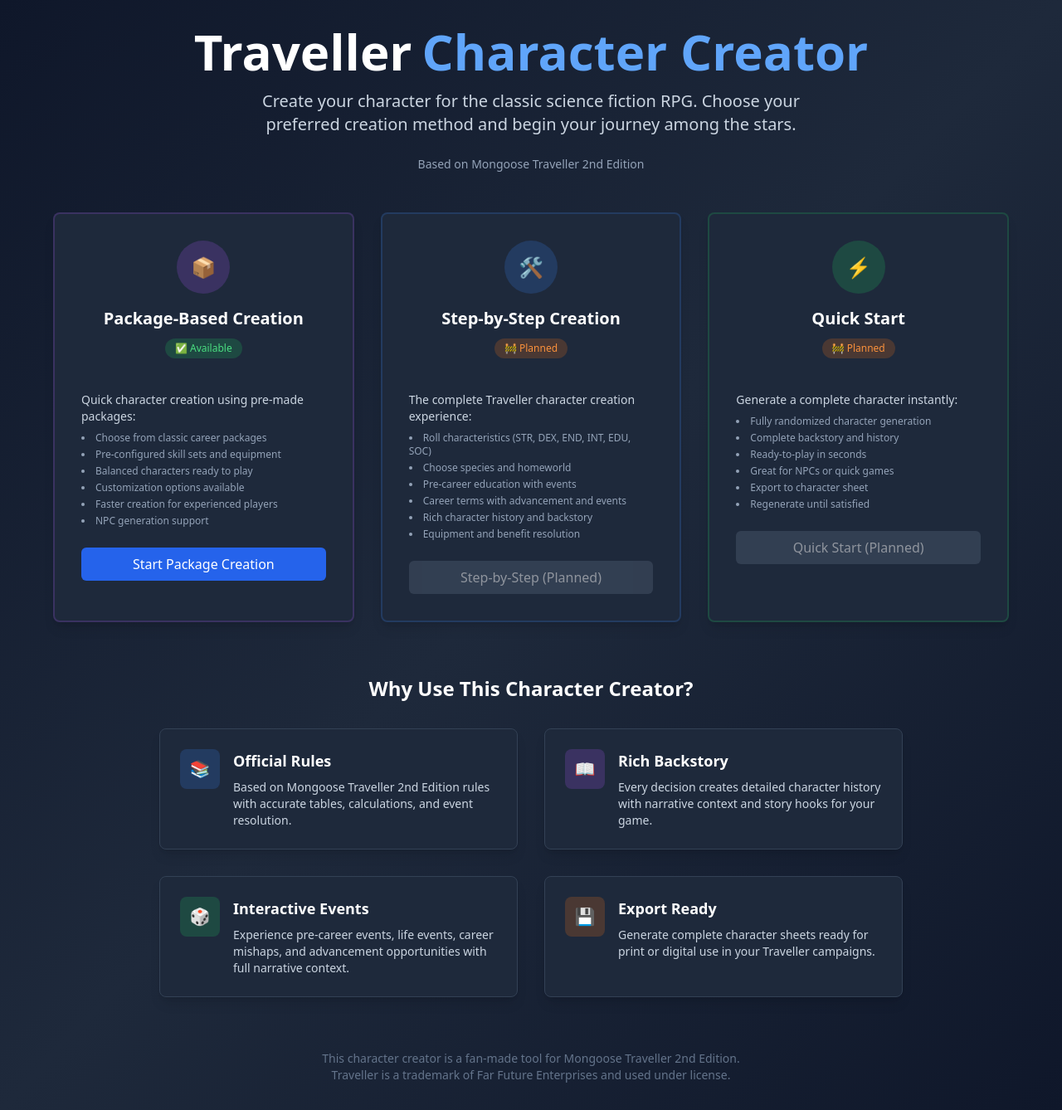
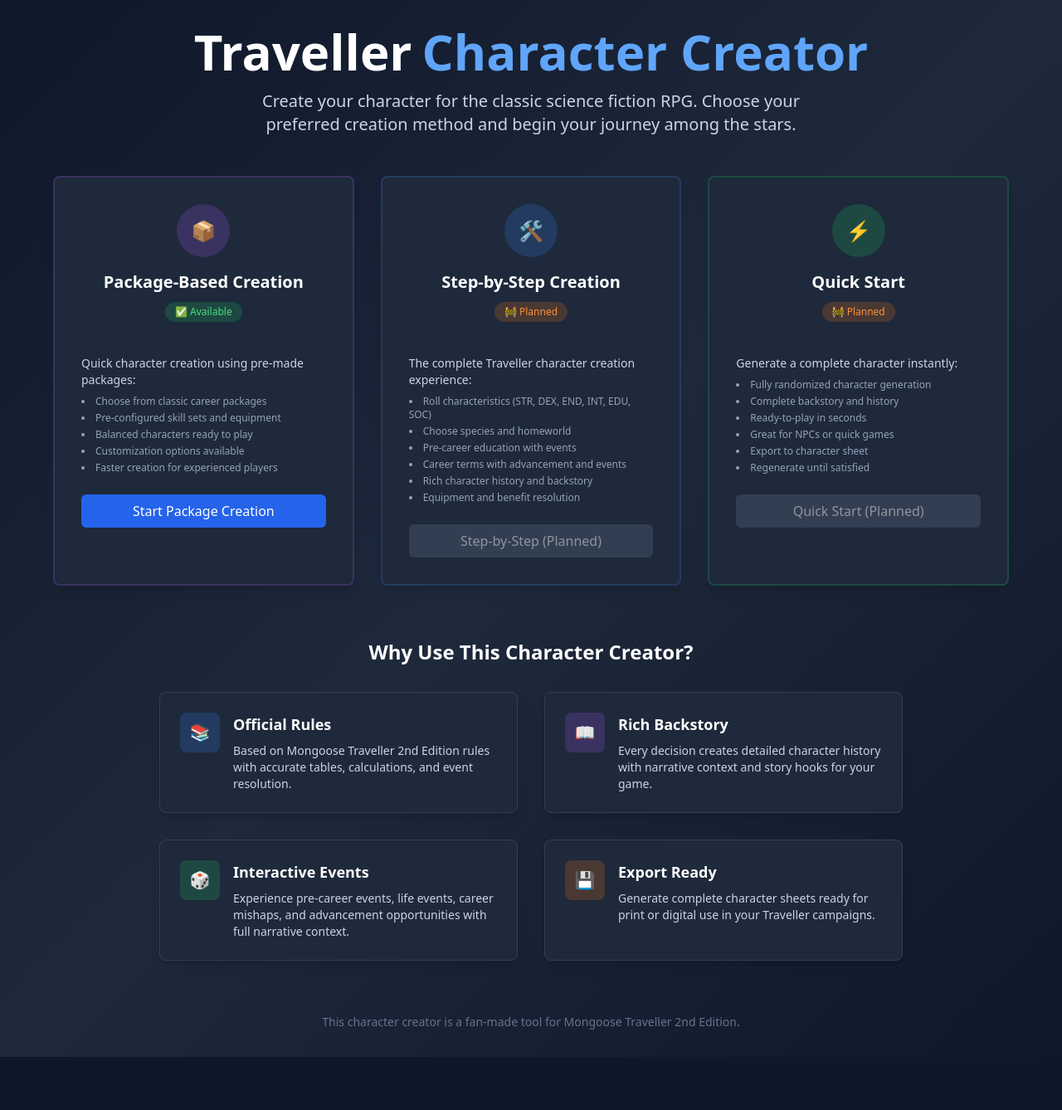
Before and after one commit to renatoceola/traveller-character-creator, a React (Vite) app: page / in a window 1280 px wide. Shown: the whole page at 83% size. After the commit the page ends 1274 px from the top, so only its background shows below. Built offline with nearby package versions, Linux system fonts and the light colour scheme.

Commit message:
Litle fix

```diff
--- a/src/components/HomeMenu.tsx
+++ b/src/components/HomeMenu.tsx
@@ -29,9 +29,6 @@
             Create your character for the classic science fiction RPG.
             Choose your preferred creation method and begin your journey among the stars.
           </p>
-          <div className="mt-6 text-sm text-slate-400">
-            Based on Mongoose Traveller 2nd Edition
-          </div>
         </div>
 
         {/* Creation Method Options */}
@@ -58,7 +55,6 @@
                   <li>Balanced characters ready to play</li>
                   <li>Customization options available</li>
                   <li>Faster creation for experienced players</li>
-                  <li>NPC generation support</li>
                 </ul>
               </div>
 
@@ -221,8 +217,6 @@
         <div className="mt-16 text-center text-slate-500 text-sm">
           <p>
             This character creator is a fan-made tool for Mongoose Traveller 2nd Edition.
-            <br />
-            Traveller is a trademark of Far Future Enterprises and used under license.
           </p>
         </div>
       </div>
```
